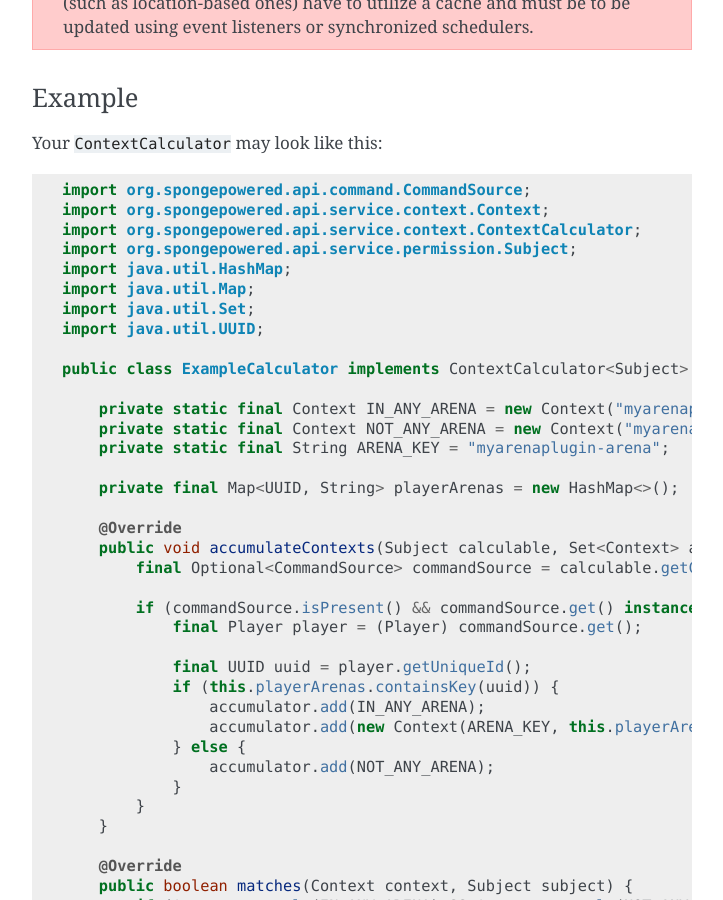
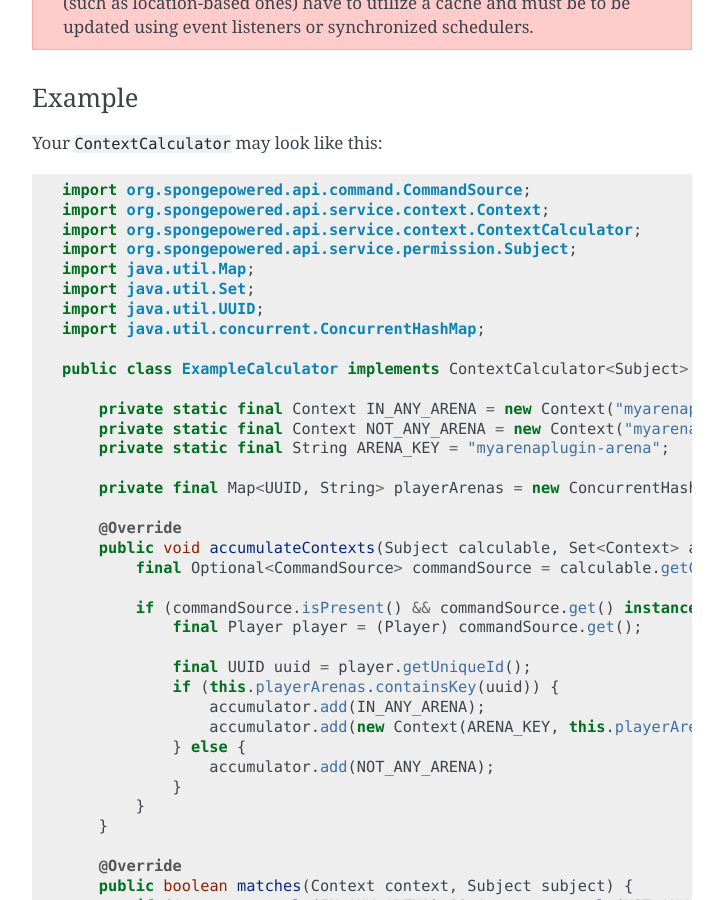
Before and after one commit to SpongePowered/SpongeDocs, a Sphinx documentation site: the page built from source/plugin/permissions.rst, in a window 1280 px wide and 900 px high, scrolled down 7818 px. Shown: the whole window, without its empty margins (388-1111 px from the left). Built offline with Sphinx 7.4.7, drawn with Linux system fonts in a browser that asks for light colours; pages that are not in the unit, such as notebooks, are missing from menus; cross-references to code outside the pages are shown as plain code.

Commit message:
Use `ConcurrentHashMap` in `ContextCalculator` example (Fixes #845)

```diff
--- a/source/plugin/permissions.rst
+++ b/source/plugin/permissions.rst
@@ -329,10 +329,10 @@ Your ``ContextCalculator`` may look like this:
     import org.spongepowered.api.service.context.Context;
     import org.spongepowered.api.service.context.ContextCalculator;
     import org.spongepowered.api.service.permission.Subject;
-    import java.util.HashMap;
     import java.util.Map;
     import java.util.Set;
     import java.util.UUID;
+    import java.util.concurrent.ConcurrentHashMap;
 
     public class ExampleCalculator implements ContextCalculator<Subject> {
 
@@ -340,7 +340,7 @@ Your ``ContextCalculator`` may look like this:
         private static final Context NOT_ANY_ARENA = new Context("myarenaplugin-inAnyArena", "false");
         private static final String ARENA_KEY = "myarenaplugin-arena";
 
-        private final Map<UUID, String> playerArenas = new HashMap<>();
+        private final Map<UUID, String> playerArenas = new ConcurrentHashMap<>();
 
         @Override
         public void accumulateContexts(Subject calculable, Set<Context> accumulator) {
```
